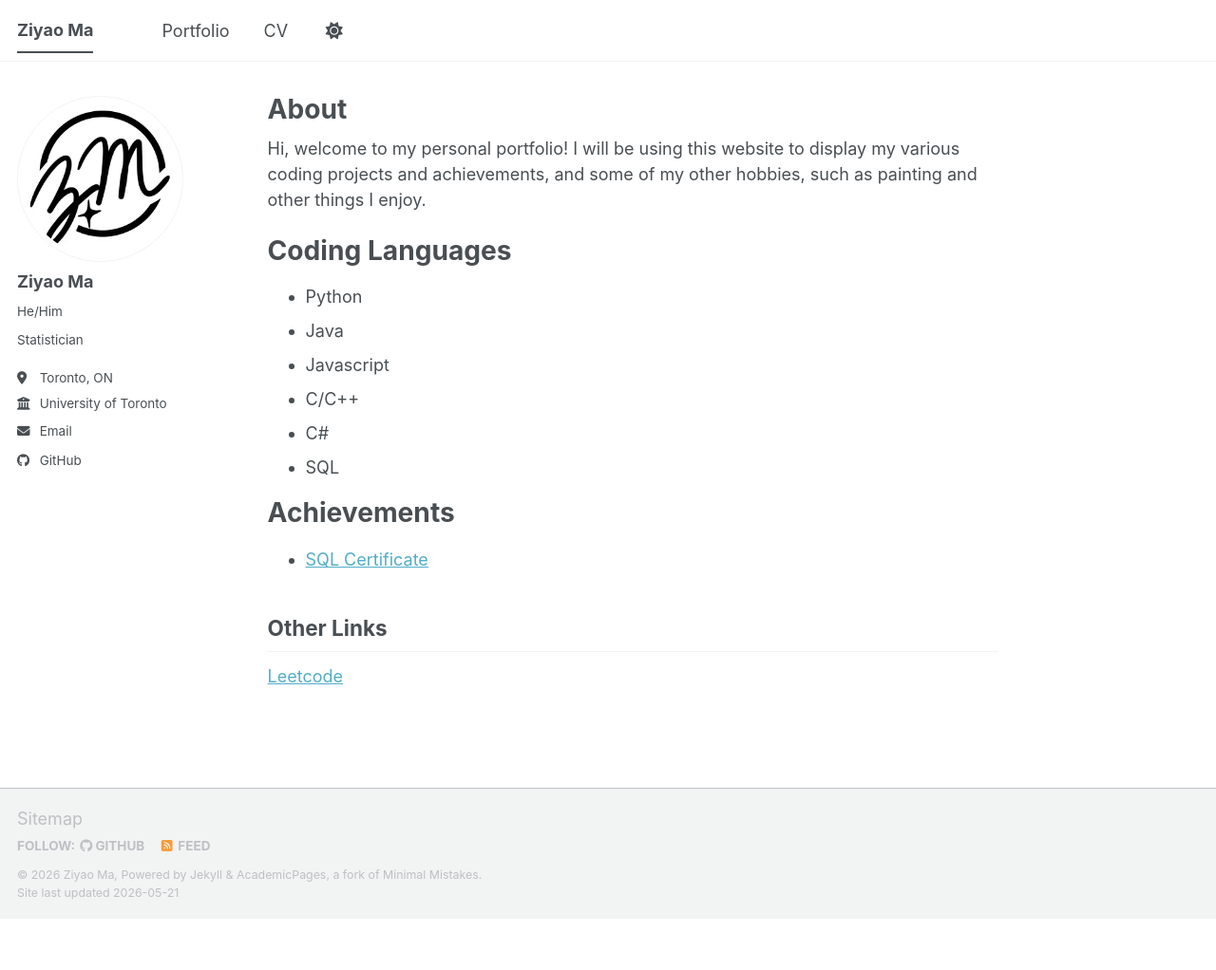
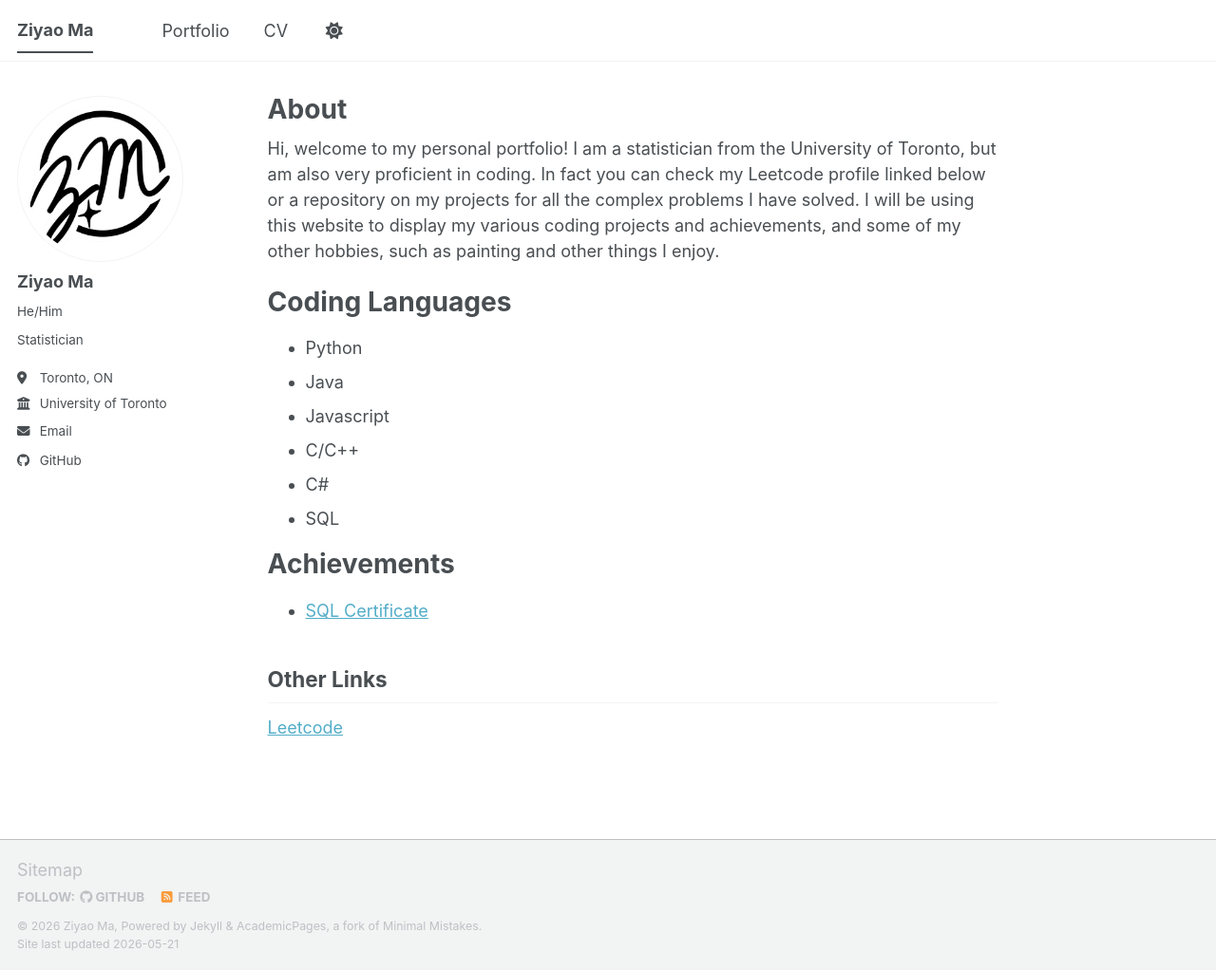
Before and after one commit to ziyaoma1/ziyaoma1.github.io, a Jekyll site: the page built from _pages/about.md, in a window 1280 px wide and 1022 px high. Shown: the whole window at 95% size. Built offline with Jekyll 4.4.1, drawn with Linux system fonts in a browser that asks for light colours; a script bundle is joined from its source files by our own code; library files that are not in the unit come from our copies.

Commit message:
Update about.md

```diff
--- a/_pages/about.md
+++ b/_pages/about.md
@@ -7,7 +7,7 @@ redirect_from:
   - /about.html
 ---
 
-Hi, welcome to my personal portfolio! I will be using this website to display my various coding projects and achievements, and some of my other hobbies, such as painting and other things I enjoy.
+Hi, welcome to my personal portfolio! I am a statistician from the University of Toronto, but am also very proficient in coding. In fact you can check my Leetcode profile linked below or a repository on my projects for all the complex problems I have solved. I will be using this website to display my various coding projects and achievements, and some of my other hobbies, such as painting and other things I enjoy.
 
 Coding Languages
 ======
```
